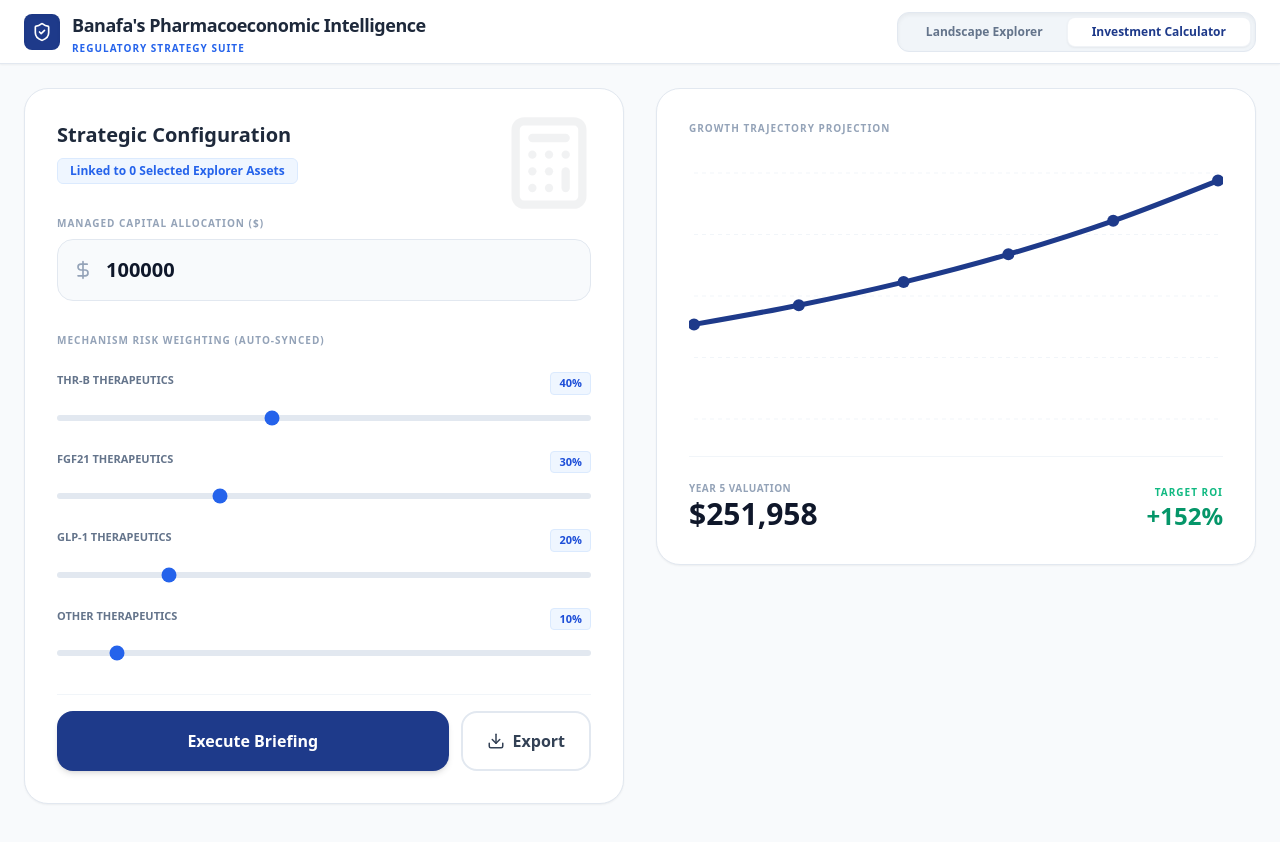
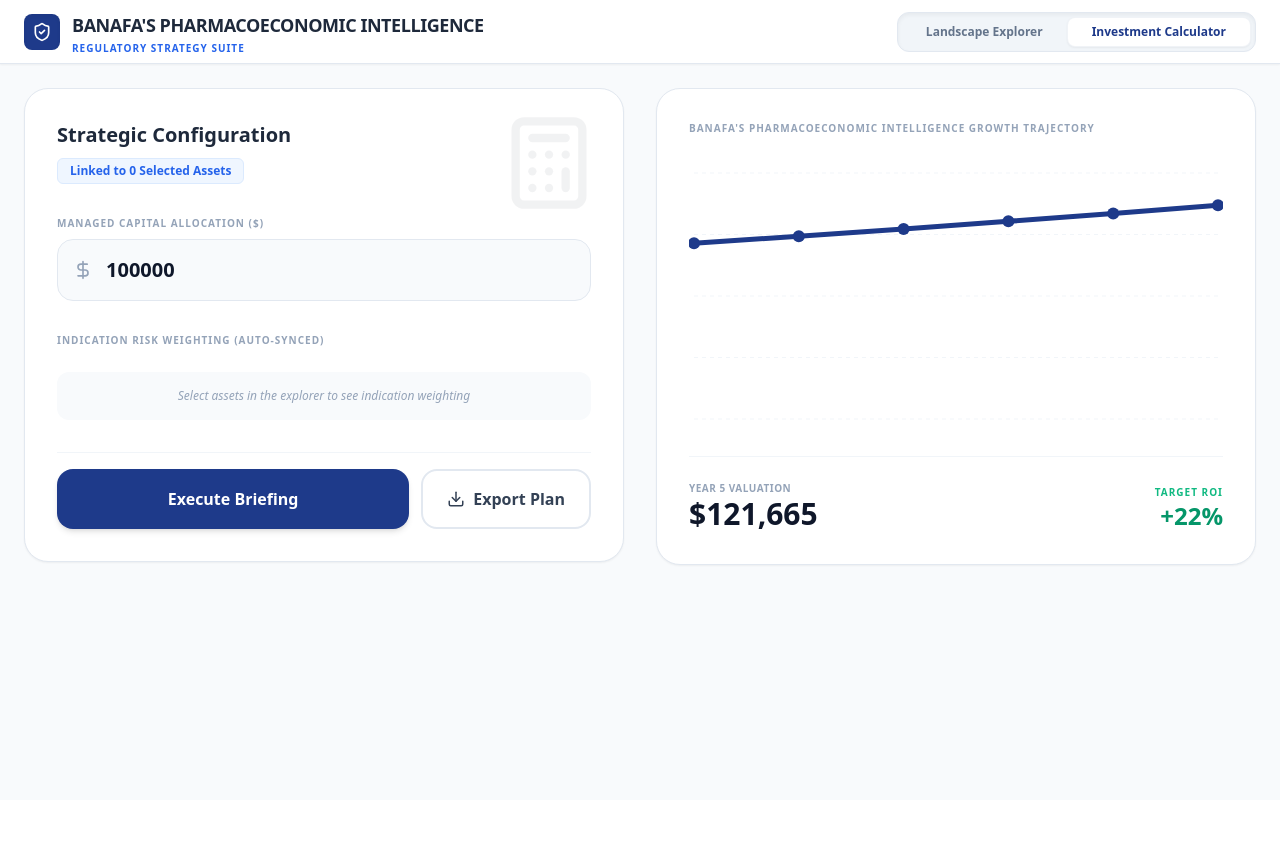
Before and after one commit to fmbanafa-debug/MASH-Investment, a React (Vite) app: page / in a window 1280 px wide. Both pictures are taken after a click on the button "Investment Calculator". Shown: the top 842 px of the page. After the commit the page ends 800 px from the top, so only its background shows below. Built offline with nearby package versions, Linux system fonts and the light colour scheme.

Commit message:
Update App.jsx

```diff
--- a/src/App.jsx
+++ b/src/App.jsx
@@ -4,7 +4,8 @@ import {
 } from 'recharts';
 import {
   Activity, DollarSign, Calculator, FileText, Loader2, Clock, Upload, Search,
-  ShieldCheck, Database, Download, ExternalLink, ArrowUpDown, CheckSquare, Square
+  ShieldCheck, Database, Download, ExternalLink, ArrowUpDown, CheckSquare,
+  Square, Edit2, Trash2, Save, X, FileDown
 } from 'lucide-react';
 
 /**
@@ -18,8 +19,8 @@ const BRANDING = "Banafa's Pharmacoeconomic Intelligence";
 const getDetailedIndication = (target) => {
   const t = (target || '').toUpperCase();
   if (t.includes('FGF21')) return 'MASH w/ Advanced Fibrosis';
-  if (t.includes('THR-B')) return 'MASH w/ Liver Fat Reduction';
-  if (t.includes('GLP-1') || t.includes('GIP') || t.includes('GCGR')) return 'MASH w/ Metabolic Syndrome/Obesity';
+  if (t.includes('THR-B') || t.includes('THR-β') || t.includes('THR-BETA')) return 'MASH w/ Liver Fat Reduction';
+  if (t.includes('GLP-1') || t.includes('GIP') || t.includes('GCGR') || t.includes('GLP1')) return 'MASH w/ Metabolic Syndrome/Obesity';
   if (t.includes('PPAR')) return 'MASH w/ Insulin Resistance';
   if (t.includes('FXR') || t.includes('SCD1')) return 'MASH (Antifibrotic Path)';
   return 'MASH (General Metabolic)';
@@ -83,11 +84,15 @@ export default function App() {
   const [activeTab, setActiveTab] = useState('explorer');
   const [searchTerm, setSearchTerm] = useState('');
   const [sortConfig, setSortConfig] = useState({ key: 'id', direction: 'asc' });
-  const [allocation, setAllocation] = useState({ 'THR-B': 40, 'FGF21': 30, 'GLP-1': 20, 'Other': 10 });
+  const [allocation, setAllocation] = useState({});
 
   const [isGenerating, setIsGenerating] = useState(false);
   const [reportData, setReportData] = useState('');
   const [timeLeft, setTimeLeft] = useState(0);
+
+  // Inline Editing State
+  const [editingAsset, setEditingAsset] = useState(null);
+  const [editFormData, setEditFormData] = useState({});
 
   // Silent Persistence Hooks
   useEffect(() => {
@@ -98,38 +103,35 @@ export default function App() {
     localStorage.setItem('banafa_selection', JSON.stringify(selectedAssets));
   }, [selectedAssets]);
 
-  // Dynamic Calculator Integration based on Selection
+  // Dynamic Calculator Integration based on Selection & Indications
   useEffect(() => {
-    if (selectedAssets.length === 0) return;
+    if (selectedAssets.length === 0) {
+      setAllocation({});
+      return;
+    }
 
     const selected = assets.filter(a => selectedAssets.includes(a.id));
-    let counts = { 'THR-B': 0, 'FGF21': 0, 'GLP-1': 0, 'Other': 0 };
+    let counts = {};
 
     selected.forEach(a => {
-      const t = (a.target || '').toUpperCase();
-      if (t.includes('THR')) counts['THR-B']++;
-      else if (t.includes('FGF21')) counts['FGF21']++;
-      else if (t.includes('GLP-1') || t.includes('GIP') || t.includes('GCG')) counts['GLP-1']++;
-      else counts['Other']++;
+      const indication = getDetailedIndication(a.target);
+      counts[indication] = (counts[indication] || 0) + 1;
     });
 
     const total = selected.length;
-    if (total > 0) {
-      let alloc = {
-        'THR-B': Math.round((counts['THR-B'] / total) * 100),
-        'FGF21': Math.round((counts['FGF21'] / total) * 100),
-        'GLP-1': Math.round((counts['GLP-1'] / total) * 100),
-        'Other': Math.round((counts['Other'] / total) * 100),
-      };
+    let alloc = {};
+    Object.keys(counts).forEach(key => {
+      alloc[key] = Math.round((counts[key] / total) * 100);
+    });
 
-      // Rectify rounding to exactly 100%
+    // Ensure sum is exactly 100%
     const sum = Object.values(alloc).reduce((a, b) => a + b, 0);
-      if (sum !== 100) {
-        alloc['Other'] += (100 - sum);
-        if (alloc['Other'] < 0) { alloc['THR-B'] += alloc['Other']; alloc['Other'] = 0; }
+    if (sum !== 100 && Object.keys(alloc).length > 0) {
+      const firstKey = Object.keys(alloc)[0];
+      alloc[firstKey] += (100 - sum);
     }
+
     setAllocation(alloc);
-    }
   }, [selectedAssets, assets]);
 
   useEffect(() => {
@@ -146,7 +148,7 @@ export default function App() {
     reader.onload = (e) => {
       const parsedRows = robustCSVParse(e.target.result);
 
-      const clinicalData = parsedRows.map((row, index) => {
+      const clinicalData = parsedRows.map((row) => {
         let dataStartIdx = row[0] === '' ? 1 : 0;
         const id = parseInt(row[dataStartIdx]);
         if (isNaN(id)) return null;
@@ -162,7 +164,6 @@ export default function App() {
       }).filter(Boolean);
 
       setAssets(clinicalData);
-      // Auto-select all newly ingested assets
       setSelectedAssets(clinicalData.map(a => a.id));
     };
     reader.readAsText(file);
@@ -175,13 +176,13 @@ export default function App() {
   };
 
   const sortedAndFilteredAssets = useMemo(() => {
-    let result = assets;
+    let result = [...assets];
     if (searchTerm) {
       const lower = searchTerm.toLowerCase();
       result = result.filter(a =>
-        a.name?.toLowerCase().includes(lower) ||
-        a.company?.toLowerCase().includes(lower) ||
-        a.target?.toLowerCase().includes(lower)
+        (a.name?.toLowerCase().includes(lower)) ||
+        (a.company?.toLowerCase().includes(lower)) ||
+        (a.target?.toLowerCase().includes(lower))
       );
     }
 
@@ -212,6 +213,30 @@ export default function App() {
     }
   };
 
+  const handleEditClick = (asset) => {
+    setEditingAsset(asset.id);
+    setEditFormData({ ...asset });
+  };
+
+  const handleCancelEdit = () => {
+    setEditingAsset(null);
+    setEditFormData({});
+  };
+
+  const handleSaveEdit = () => {
+    setAssets(assets.map(a => a.id === editingAsset ? editFormData : a));
+    setEditingAsset(null);
+  };
+
+  const handleEditChange = (e, field) => {
+    setEditFormData({ ...editFormData, [field]: e.target.value });
+  };
+
+  const handleDelete = (id) => {
+    setAssets(assets.filter(a => a.id !== id));
+    setSelectedAssets(selectedAssets.filter(selectedId => selectedId !== id));
+  };
+
   const generateReport = async () => {
     setIsGenerating(true); setReportData('');
     try {
@@ -230,10 +255,20 @@ export default function App() {
   };
 
   const yieldData = useMemo(() => {
-    const growth = (allocation['THR-B']*1.12 + allocation['FGF21']*1.35 + allocation['GLP-1']*1.20 + allocation['Other']*1.10)/100;
+    let growthRate = 1.10;
+    Object.keys(allocation).forEach(key => {
+      const weight = allocation[key] / 100;
+      if (key.includes('Fibrosis')) growthRate += (0.35 * weight);
+      else if (key.includes('Reduction')) growthRate += (0.12 * weight);
+      else if (key.includes('Obesity')) growthRate += (0.20 * weight);
+      else growthRate += (0.10 * weight);
+    });
+
+    const annualRate = growthRate - 1;
+
     return [0,1,2,3,4,5].map(y => ({
       year: 2024+y,
-      value: Math.round(investment * Math.pow(growth, y))
+      value: Math.round(investment * Math.pow(1 + annualRate/2.5, y))
     }));
   }, [investment, allocation]);
 
@@ -248,11 +283,8 @@ Strategic Investment Plan Export
 ------------------------------------------------------
 Total Managed Capital: $${investment.toLocaleString()}
 
-Dynamically Linked Mechanism Weighting:
-- THR-B Therapeutics:           ${allocation['THR-B']}%
-- FGF21 Therapeutics:           ${allocation['FGF21']}%
-- GLP-1/Incretin Therapeutics:  ${allocation['GLP-1']}%
-- Speculative/Other:            ${allocation['Other']}%
+Dynamically Linked Indication Weighting:
+${Object.keys(allocation).map(k => `- ${k.padEnd(35)} ${allocation[k]}%`).join('\n')}
 
 *(Weightings derived from ${selectedAssets.length} selected assets)*
 
@@ -267,7 +299,7 @@ Target ROI (Year 5): +${((yieldData[5].value/investment - 1)*100).toFixed(0)}%
 ${brief}
 
 ======================================================
-Generated via the Regulatory Strategy Suite
+Generated via ${BRANDING}
 ${new Date().toLocaleDateString()}
 `;
 
@@ -276,6 +308,33 @@ ${new Date().toLocaleDateString()}
     const link = document.createElement('a');
     link.href = url;
     link.download = 'Banafa_Investment_Plan.txt';
+    document.body.appendChild(link);
+    link.click();
+    document.body.removeChild(link);
+  };
+
+  const exportSelectedCSV = () => {
+    if (selectedAssets.length === 0) return;
+    const selected = assets.filter(a => selectedAssets.includes(a.id));
+    let csvContent = "No.,Drug,Drug Type,Target,Company,Phase\n";
+
+    selected.forEach(a => {
+      const escape = (s) => {
+        const str = String(s || '');
+        if (str.includes(',') || str.includes('"') || str.includes('\n')) {
+          return `"${str.replace(/"/g, '""')}"`;
+        }
+        return str;
+      };
+      const row = [a.id, escape(a.name), escape(a.type), escape(a.target), escape(a.company), escape(a.phase)];
+      csvContent += row.join(',') + "\n";
+    });
+
+    const blob = new Blob([csvContent], { type: 'text/csv;charset=utf-8;' });
+    const url = URL.createObjectURL(blob);
+    const link = document.createElement('a');
+    link.href = url;
+    link.download = 'Banafa_Selected_Assets.csv';
     document.body.appendChild(link);
     link.click();
     document.body.removeChild(link);
@@ -290,7 +349,7 @@ ${new Date().toLocaleDateString()}
             <ShieldCheck size={20} />
           </div>
           <div>
-            <span className="font-extrabold text-lg tracking-tight text-slate-800">{BRANDING}</span>
+            <span className="font-extrabold text-lg tracking-tight text-slate-800 uppercase">{BRANDING}</span>
             <div className="text-[10px] text-blue-600 font-bold uppercase tracking-widest leading-none mt-1">Regulatory Strategy Suite</div>
           </div>
         </div>
@@ -336,8 +395,8 @@ ${new Date().toLocaleDateString()}
                 <p className="text-sm text-slate-500 font-medium">Tracking {assets.length} assets. Selected: <span className="text-blue-600 font-bold">{selectedAssets.length}</span></p>
               </div>
 
-              <div className="flex flex-col md:flex-row items-center gap-3 w-full md:w-auto">
-                <div className="relative w-full md:w-64">
+              <div className="flex flex-wrap items-center gap-3 w-full md:w-auto">
+                <div className="relative flex-1 min-w-[200px]">
                   <Search className="absolute left-3 top-1/2 -translate-y-1/2 text-slate-400" size={16} />
                   <input
                     type="text"
@@ -347,8 +406,13 @@ ${new Date().toLocaleDateString()}
                     onChange={(e) => setSearchTerm(e.target.value)}
                   />
                 </div>
+                {selectedAssets.length > 0 && (
+                  <button onClick={exportSelectedCSV} className="flex w-full md:w-auto justify-center items-center gap-2 px-4 py-2.5 bg-emerald-700 text-white rounded-xl text-xs font-bold hover:bg-emerald-800 transition-colors shadow-md">
+                    <FileDown size={16} /> Export Selected (CSV)
+                  </button>
+                )}
                 <label className="flex w-full md:w-auto justify-center items-center gap-2 px-6 py-2.5 bg-blue-900 text-white rounded-xl cursor-pointer text-xs font-bold hover:bg-blue-800 transition-colors shadow-md">
-                  <Upload size={16} /> Ingest CSV Data
+                  <Upload size={16} /> Ingest Data
                   <input type="file" accept=".csv" className="hidden" onChange={handleFileUpload} />
                 </label>
               </div>
@@ -358,30 +422,54 @@ ${new Date().toLocaleDateString()}
               <div className="max-h-[600px] overflow-y-auto">
                 <table className="w-full text-left text-sm">
                   <thead className="bg-slate-50 border-b border-slate-200 sticky top-0 z-10">
-                    <tr className="text-slate-500 text-[10px] uppercase font-black tracking-widest cursor-pointer select-none">
-                      <th className="p-4 w-12 text-center" onClick={toggleAllSelections}>
+                    <tr className="text-slate-500 text-[10px] uppercase font-black tracking-widest select-none">
+                      <th className="p-4 w-12 text-center cursor-pointer" onClick={toggleAllSelections}>
                         {selectedAssets.length > 0 && selectedAssets.length === sortedAndFilteredAssets.length ? <CheckSquare size={16} className="text-blue-600 mx-auto" /> : <Square size={16} className="mx-auto" />}
                       </th>
-                      <th className="p-4 hover:text-blue-600 transition-colors" onClick={() => handleSort('id')}>
+                      <th className="p-4 cursor-pointer hover:text-blue-600 transition-colors" onClick={() => handleSort('id')}>
                         <div className="flex items-center gap-1">ID <ArrowUpDown size={12} /></div>
                       </th>
-                      <th className="p-4 hover:text-blue-600 transition-colors" onClick={() => handleSort('name')}>
-                        <div className="flex items-center gap-1">Regulatory Asset <ArrowUpDown size={12} /></div>
+                      <th className="p-4 cursor-pointer hover:text-blue-600 transition-colors" onClick={() => handleSort('name')}>
+                        <div className="flex items-center gap-1">Asset <ArrowUpDown size={12} /></div>
                       </th>
-                      <th className="p-4 hover:text-blue-600 transition-colors" onClick={() => handleSort('target')}>
-                        <div className="flex items-center gap-1">Clinical Indication <ArrowUpDown size={12} /></div>
+                      <th className="p-4 cursor-pointer hover:text-blue-600 transition-colors" onClick={() => handleSort('target')}>
+                        <div className="flex items-center gap-1">Indication <ArrowUpDown size={12} /></div>
                       </th>
-                      <th className="p-4 hover:text-blue-600 transition-colors" onClick={() => handleSort('company')}>
+                      <th className="p-4 cursor-pointer hover:text-blue-600 transition-colors" onClick={() => handleSort('company')}>
                         <div className="flex items-center gap-1">Sponsor <ArrowUpDown size={12} /></div>
                       </th>
-                      <th className="p-4 hover:text-blue-600 transition-colors" onClick={() => handleSort('phase')}>
-                        <div className="flex items-center gap-1">Current Phase <ArrowUpDown size={12} /></div>
+                      <th className="p-4 cursor-pointer hover:text-blue-600 transition-colors" onClick={() => handleSort('phase')}>
+                        <div className="flex items-center gap-1">Phase <ArrowUpDown size={12} /></div>
                       </th>
+                      <th className="p-4 text-center">Actions</th>
                     </tr>
                   </thead>
                   <tbody className="divide-y divide-slate-100">
-                    {sortedAndFilteredAssets.length > 0 ? sortedAndFilteredAssets.map(a => (
-                      <tr key={a.id} className={`transition-colors ${selectedAssets.includes(a.id) ? 'bg-blue-50/50' : 'hover:bg-slate-50'}`}>
+                    {sortedAndFilteredAssets.map(a => {
+                      const isEditing = editingAsset === a.id;
+                      return isEditing ? (
+                        <tr key={a.id} className="bg-blue-50/40">
+                          <td className="p-4 text-center"><Square size={16} className="text-slate-300 mx-auto opacity-50" /></td>
+                          <td className="p-4 text-slate-400 font-mono text-xs">{a.id}</td>
+                          <td className="p-4">
+                            <input type="text" value={editFormData.name || ''} onChange={(e) => handleEditChange(e, 'name')} className="w-full text-sm font-bold border-b border-blue-300 bg-white px-1 mb-1" />
+                            <input type="text" value={editFormData.type || ''} onChange={(e) => handleEditChange(e, 'type')} className="w-full text-[10px] border-b border-blue-300 bg-white px-1" />
+                          </td>
+                          <td className="p-4">
+                            <span className="px-2 py-0.5 bg-indigo-50 text-indigo-700 rounded text-[10px] font-bold block mb-1 w-max">{getDetailedIndication(editFormData.target)}</span>
+                            <input type="text" value={editFormData.target || ''} onChange={(e) => handleEditChange(e, 'target')} className="w-full font-mono text-[9px] border-b border-blue-300 bg-white px-1" />
+                          </td>
+                          <td className="p-4"><input type="text" value={editFormData.company || ''} onChange={(e) => handleEditChange(e, 'company')} className="w-full text-sm border-b border-blue-300 bg-white px-1" /></td>
+                          <td className="p-4"><input type="text" value={editFormData.phase || ''} onChange={(e) => handleEditChange(e, 'phase')} className="w-full text-[10px] uppercase border-b border-blue-300 bg-white px-1" /></td>
+                          <td className="p-4">
+                            <div className="flex gap-2 justify-center">
+                              <button onClick={handleSaveEdit} className="text-emerald-600"><Save size={16} /></button>
+                              <button onClick={handleCancelEdit} className="text-red-500"><X size={16} /></button>
+                            </div>
+                          </td>
+                        </tr>
+                      ) : (
+                        <tr key={a.id} className={`group ${selectedAssets.includes(a.id) ? 'bg-blue-50/50' : 'hover:bg-slate-50'}`}>
                           <td className="p-4 text-center cursor-pointer" onClick={() => toggleSelection(a.id)}>
                             {selectedAssets.includes(a.id) ? <CheckSquare size={16} className="text-blue-600 mx-auto" /> : <Square size={16} className="text-slate-300 mx-auto" />}
                           </td>
@@ -391,37 +479,24 @@ ${new Date().toLocaleDateString()}
                             <div className="text-[10px] text-slate-500 font-bold">{a.type}</div>
                           </td>
                           <td className="p-4">
-                          <span className="px-2 py-1 bg-indigo-50 text-indigo-700 rounded-md text-[10px] font-bold border border-indigo-100">
-                            {getDetailedIndication(a.target)}
-                          </span>
+                            <span className="px-2 py-1 bg-indigo-50 text-indigo-700 rounded-md text-[10px] font-bold border border-indigo-100">{getDetailedIndication(a.target)}</span>
                             <div className="mt-1 font-mono text-[9px] text-slate-400">{a.target}</div>
                           </td>
-                        <td className="p-4 font-medium">
-                          <a
-                            href={`https://www.google.com/finance?q=${encodeURIComponent(a.company)}`}
-                            target="_blank"
-                            rel="noopener noreferrer"
-                            className="text-blue-700 hover:text-blue-900 hover:underline flex items-center gap-1"
-                          >
+                          <td className="p-4">
+                            <a href={`https://www.google.com/search?q=${encodeURIComponent(a.company)}`} target="_blank" rel="noopener noreferrer" className="text-blue-700 hover:text-blue-900 hover:underline flex items-center gap-1 w-max">
                               {a.company} <ExternalLink size={12} />
                             </a>
                           </td>
+                          <td className="p-4 uppercase text-[10px] font-bold text-slate-400">{a.phase}</td>
                           <td className="p-4">
-                          <span className={`px-2 py-1 rounded-full text-[10px] font-black uppercase tracking-tighter border ${
-                            a.phase.includes('Approved') ? 'bg-emerald-50 text-emerald-700 border-emerald-200' : 'bg-white text-slate-500 border-slate-200'
-                          }`}>
-                            {a.phase}
-                          </span>
+                            <div className="flex gap-2 justify-center opacity-0 group-hover:opacity-100 transition-opacity">
+                              <button onClick={() => handleEditClick(a)} className="text-blue-600 p-1 hover:bg-blue-100 rounded transition-colors"><Edit2 size={14} /></button>
+                              <button onClick={() => handleDelete(a.id)} className="text-red-500 p-1 hover:bg-red-100 rounded transition-colors"><Trash2 size={14} /></button>
+                            </div>
                           </td>
                         </tr>
-                    )) : (
-                      <tr>
-                        <td colSpan="6" className="p-20 text-center text-slate-400">
-                          <Database size={48} className="mx-auto mb-4 opacity-10" />
-                          <p className="font-medium">No clinical data found. Please ingest your CSV landscape file.</p>
-                        </td>
-                      </tr>
-                    )}
+                      );
+                    })}
                   </tbody>
                 </table>
               </div>
@@ -441,7 +516,7 @@ ${new Date().toLocaleDateString()}
                   Strategic Configuration
                 </h3>
                 <p className="text-xs font-bold text-blue-600 bg-blue-50 inline-block px-3 py-1 rounded-md mb-8 border border-blue-100">
-                  Linked to {selectedAssets.length} Selected Explorer Assets
+                  Linked to {selectedAssets.length} Selected Assets
                 </p>
 
                 <div className="space-y-8 relative z-10">
@@ -459,21 +534,23 @@ ${new Date().toLocaleDateString()}
                   </div>
 
                   <div className="space-y-6">
-                    <label className="text-[10px] font-black text-slate-400 uppercase tracking-widest block">Mechanism Risk Weighting (Auto-Synced)</label>
-                    {Object.keys(allocation).map(k => (
+                    <label className="text-[10px] font-black text-slate-400 uppercase tracking-widest block">Indication Risk Weighting (Auto-Synced)</label>
+                    {Object.keys(allocation).length > 0 ? Object.keys(allocation).map(k => (
                       <div key={k} className="group">
                         <div className="flex justify-between text-[11px] font-bold text-slate-500 uppercase mb-2">
-                          <span>{k} Therapeutics</span>
+                          <span>{k}</span>
                           <span className="text-blue-700 bg-blue-50 px-2 py-0.5 rounded border border-blue-100">{allocation[k]}%</span>
                         </div>
-                        <input
-                          type="range"
-                          value={allocation[k]}
-                          onChange={e => setAllocation({...allocation, [k]: Number(e.target.value)})}
-                          className="w-full h-1.5 bg-slate-200 rounded-lg appearance-none cursor-pointer accent-blue-600"
+                        <div className="w-full bg-slate-100 h-1.5 rounded-full overflow-hidden">
+                          <div
+                            className="bg-blue-600 h-full transition-all duration-500"
+                            style={{ width: `${allocation[k]}%` }}
                           />
                         </div>
-                    ))}
+                      </div>
+                    )) : (
+                      <div className="p-4 bg-slate-50 rounded-xl text-center text-xs text-slate-400 italic">Select assets in the explorer to see indication weighting</div>
+                    )}
                   </div>
 
                   <div className="flex flex-col sm:flex-row gap-3 pt-4 border-t border-slate-100">
@@ -488,7 +565,7 @@ ${new Date().toLocaleDateString()}
                       onClick={exportInvestmentPlan}
                       className="py-4 px-6 bg-white border-2 border-slate-200 text-slate-700 rounded-2xl font-bold flex items-center justify-center gap-2 hover:bg-slate-50 hover:border-slate-300 transition-all"
                     >
-                      <Download size={18} /> Export
+                      <Download size={18} /> Export Plan
                     </button>
                   </div>
                 </div>
@@ -511,7 +588,9 @@ ${new Date().toLocaleDateString()}
               )}
 
               <div className="bg-white p-8 rounded-3xl border border-slate-200 shadow-sm">
-                <h4 className="font-black text-slate-400 uppercase text-[10px] tracking-widest mb-8">Growth Trajectory Projection</h4>
+                <h4 className="font-black text-slate-400 uppercase text-[10px] tracking-widest mb-8 text-center md:text-left uppercase tracking-[0.2em]">
+                  {BRANDING} Growth Trajectory
+                </h4>
                 <div className="h-64">
                   <ResponsiveContainer width="100%" height="100%">
                     <LineChart data={yieldData}>
```
Lines whose indentation alone changed are shown as unchanged.
